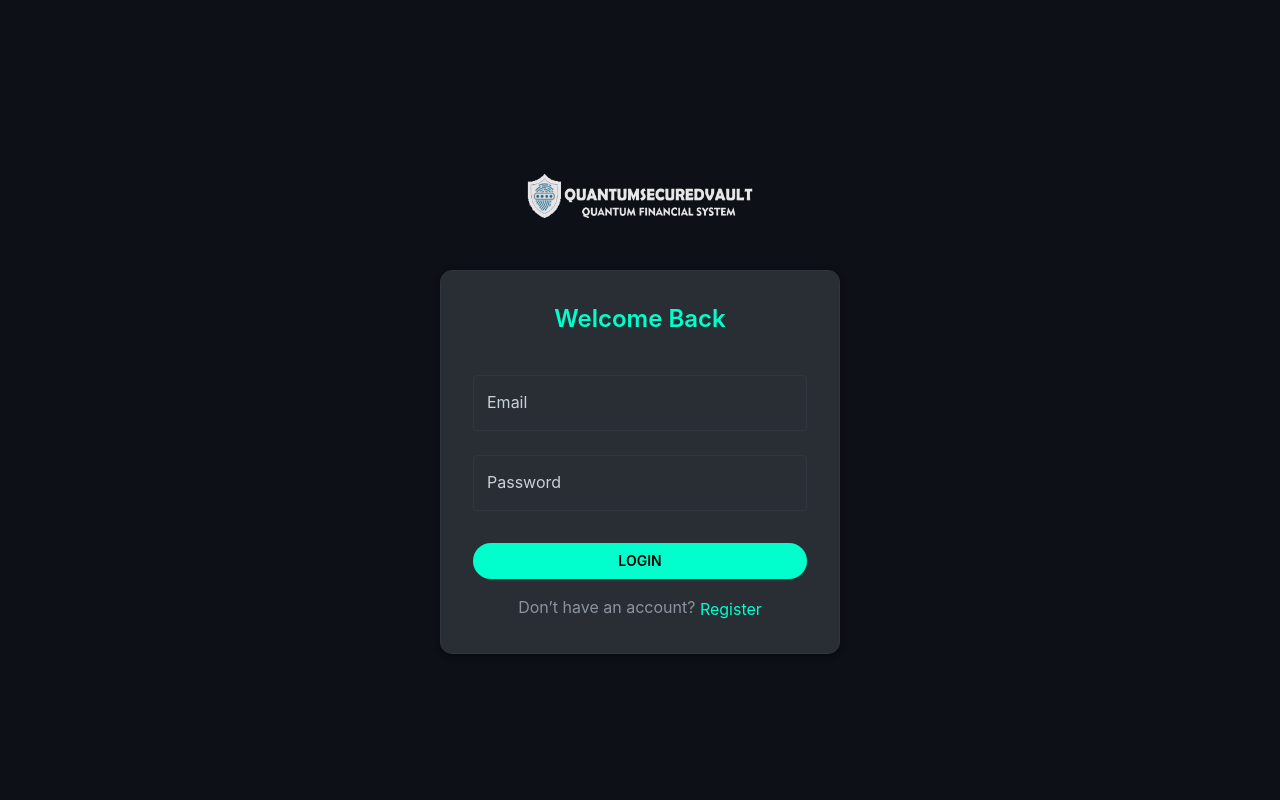
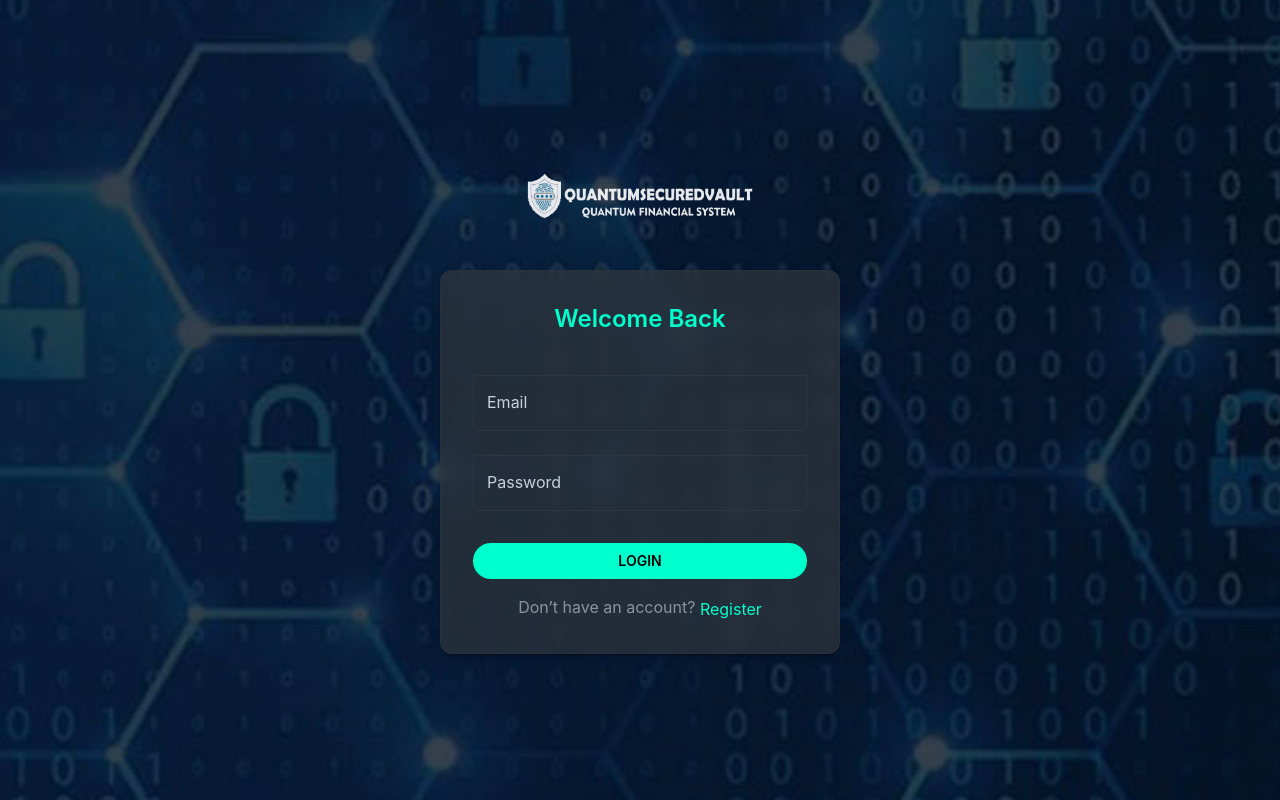
Before and after one commit to DanteChoppaXXX/CryptoBank, a React (Vite) app: page /login in a window 1280 px wide. Built offline with nearby package versions, Linux system fonts and the light colour scheme; no server answers.

Commit message:
Clean Up

```diff
--- a/src/firebase.js
+++ b/src/firebase.js
@@ -8,12 +8,12 @@ import { getFirestore } from "firebase/firestore";
 
 // Your web app's Firebase configuration
 const firebaseConfig = {
-  apiKey: "AIzaSyDLv7L_6GHEXP2hkCTe4jWwkuECogWXRko",
-  authDomain: "qfs-web.firebaseapp.com",
-  projectId: "qfs-web",
-  storageBucket: "qfs-web.firebasestorage.app",
-  messagingSenderId: "652525918691",
-  appId: "1:652525918691:web:959a427397b44235e4e8d6"
+  apiKey: import.meta.env.VITE_API_KEY,
+  authDomain: import.meta.env.VITE_AUTH_DOMAIN,
+  projectId: import.meta.env.VITE_PROJECT_ID,
+  storageBucket: import.meta.env.VITE_STORAGE_BUCKET,
+  messagingSenderId: import.meta.env.VITE_MESSAGING_SENDER_ID,
+  appId: import.meta.env.VITE_APP_ID,
 };
 
 // Initialize Firebase
--- a/src/main.jsx
+++ b/src/main.jsx
@@ -27,9 +27,10 @@ const router = createBrowserRouter([
     element: <ProtectedRoute />,
     children: [
       {
+        path: "/",
         element: <Layout />,
         children: [
-          { index: true, element: <Dashboard /> },
+          { path: "dashboard", element: <Dashboard /> },
           { path: "transactions", element: <Transactions /> },
           { path: "settings", element: <Settings /> },
           { path: "admin", element: <AdminPanel /> },
@@ -42,7 +43,7 @@ const router = createBrowserRouter([
   {
     element: <PublicRoute />,
     children: [
-      { path: "home", element: <Homepage /> },
+      { index: true, element: <Homepage /> },
       { path: "login", element: <Login /> },
       { path: "register", element: <Register /> },
     ],
--- a/src/pages/auth/Login.jsx
+++ b/src/pages/auth/Login.jsx
@@ -80,7 +80,7 @@ export default function Login() {
       });
 
       // ✅ Redirect after success
-      setTimeout(() => navigate("/"), 1500);
+      setTimeout(() => navigate("/dashboard"), 1500);
     } catch (err) {
       console.error("Login error:", err.code);
       let errorMsg = "Login failed. Please try again.";
@@ -116,7 +116,10 @@ export default function Login() {
     <Box
       sx={{
         minHeight: "100vh",
-        bgcolor: "#0d1117",
+        backgroundImage: "url('/auth.jpg')",
+        backgroundSize: "cover",        // makes the image fill the screen
+        backgroundPosition: "center",    // centers the image
+        backgroundRepeat: "no-repeat",   // prevent tiling
         display: "flex",
         alignItems: "center",
         justifyContent: "center",
@@ -146,9 +149,10 @@ export default function Login() {
           p: 4,
           width: "100%",
           maxWidth: 400,
-          bgcolor: "#161b22",
-          border: "1px solid #30363d",
+          bgcolor: "rgba(22, 27, 34, 0.6)",   // 60% opaque (more transparent)
+          border: "1px solid rgba(48, 54, 61, 0.6)",
           borderRadius: "12px",
+          backdropFilter: "blur(10px)",       // frosted glass effect
         }}
       >
         <Typography
--- a/src/pages/auth/Register.jsx
+++ b/src/pages/auth/Register.jsx
@@ -102,7 +102,10 @@ export default function Register() {
     <Box
       sx={{
         minHeight: "100vh",
-        bgcolor: "#0d1117",
+        backgroundImage: "url('/auth.jpg')",
+        backgroundSize: "cover",        // makes the image fill the screen
+        backgroundPosition: "center",    // centers the image
+        backgroundRepeat: "no-repeat",   // prevent tiling
         display: "flex",
         alignItems: "center",
         justifyContent: "center",
@@ -124,9 +127,10 @@ export default function Register() {
           p: 4,
           width: "100%",
           maxWidth: 400,
-          bgcolor: "#161b22",
-          border: "1px solid #30363d",
+          bgcolor: "rgba(22, 27, 34, 0.6)",   // 60% opaque (more transparent)
+          border: "1px solid rgba(48, 54, 61, 0.6)",
           borderRadius: "12px",
+          backdropFilter: "blur(10px)",       // frosted glass effect
         }}
       >
         <Typography
--- a/src/routes/PublicRoute.jsx
+++ b/src/routes/PublicRoute.jsx
@@ -3,5 +3,6 @@ import { Navigate, Outlet } from "react-router-dom";
 
 export default function PublicRoute() {
   const isLoggedIn = localStorage.getItem("qfs_logged_in") === "true";
-  return isLoggedIn ? <Navigate to="/" replace /> : <Outlet />;
+
+  return isLoggedIn ? <Navigate to="/dashboard" replace /> : <Outlet />;
 }
```
Also changed, not shown: public/auth.jpg (added), 1 other file (tests, documents, lock files or other folders).
